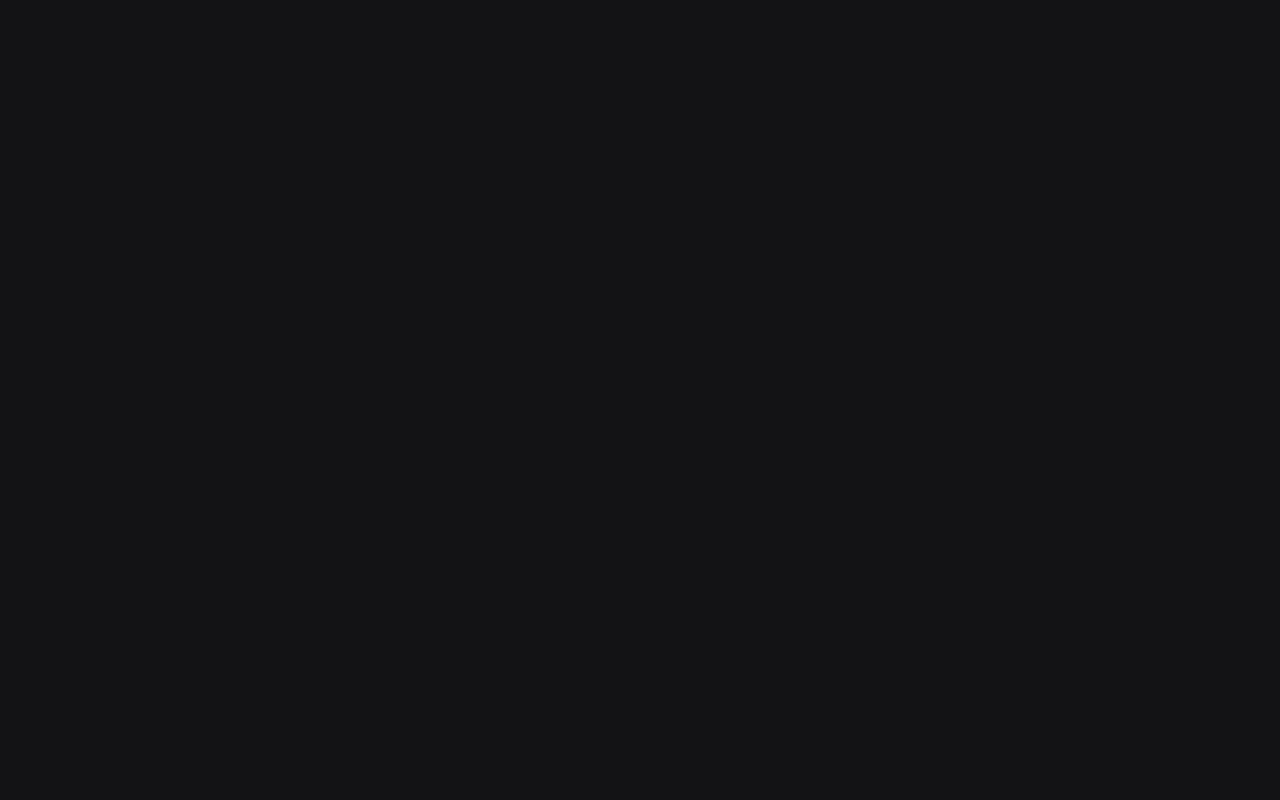
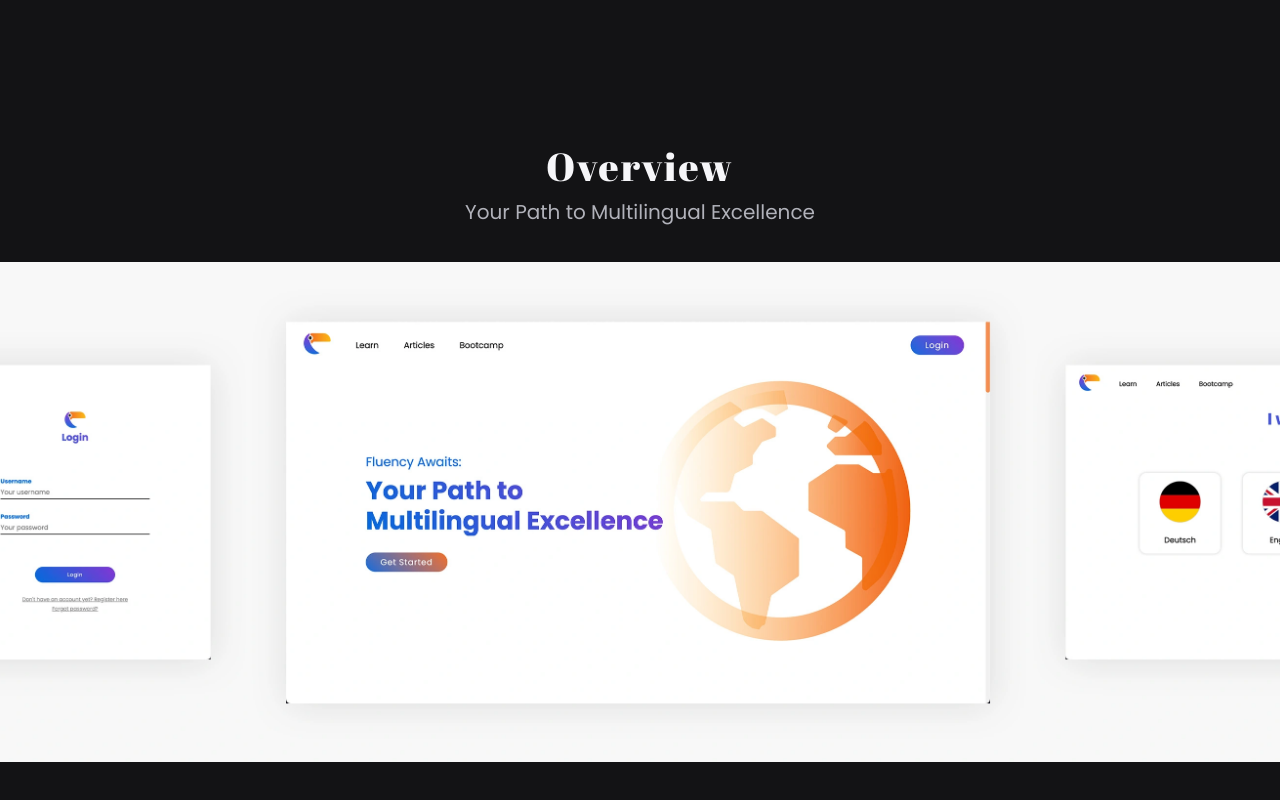
Before and after one commit to ditramadia/portdia, a Next.js app: page /projects/toco in a window 1280 px wide. Shown: the part 1968-2768 px from the top of the page. Before the commit the page ends 1851 px from the top, so only its background shows below. Built offline with nearby package versions, Linux system fonts and the light colour scheme.

Commit message:
feat: add project overview and highlights component

```diff
--- a/src/app/page.tsx
+++ b/src/app/page.tsx
@@ -227,7 +227,7 @@ export default function Home() {
             Beyond this page
           </motion.h3>
           <motion.h2
-            className="mb-5 heading-3 text-on-surface text-center md:heading-1"
+            className="mb-5 heading-1 text-on-surface text-center"
             variants={githubVariants}
             initial='initial'
             whileInView='animate'
--- a/src/app/projects/toco/page.tsx
+++ b/src/app/projects/toco/page.tsx
@@ -1,10 +1,15 @@
 'use client';
+
+import Image from "next/image";
 
 import NavbarBack from "@/components/organism/NavbarBack";
 import ProjectThumbnail from "@/components/organism/ProjectThumbnail";
 import ProjectTitle from "@/components/organism/ProjectTitle";
 import ProjectContent from "@/components/organism/ProjectContent";
 import ProjectDetails from "@/components/organism/ProjectDetails";
+import ProjectOverview from "@/components/organism/ProjectOverview";
+import ProjectHighlights from "@/components/organism/ProjectHighlights";
+import Footer from "@/components/organism/Footer";
 
 function Toco() {
   const projectData = {
@@ -47,7 +52,55 @@ function Toco() {
         'Front-End Developer',
         'Back-End Developer',
       ]
-    }
+    },
+    overview: {
+      title: 'Overview',
+      subtitle: 'Your Path to Multilingual Excellence',
+      image: {
+        url: 'toco-overview.webp',
+        alt: 'Toco overview'
+      }
+    },
+    highlights: [
+      {
+        title: 'Learn from videos and exercises',
+        subtitle: 'Select a module and watch its videos to improve your language fluency. Videos are categorized by modules. At the end of each module, there is an exercise to test your understanding of the module.',
+        images: [
+          {
+            url: 'toco-section1-1.webp',
+            alt: 'Toco watch video'
+          },
+          {
+            url: 'toco-section1-2.webp',
+            alt: 'Toco exercise'
+          },
+        ]
+      },
+      {
+        title: 'Earn points and get awesome merchs',
+        subtitle: 'Points are earned by finishing a module or redeeming a voucher code. These points are then used buy merchandises available in our shop.',
+        images: [
+          {
+            url: 'toco-section2-1.webp',
+            alt: 'Toco merchandise shop'
+          },
+          {
+            url: 'toco-section2-2.webp',
+            alt: 'Toco transaction history'
+          },
+        ]
+      },
+      {
+        title: 'Manage content as admin',
+        subtitle: 'As an admin, you can manage available languages, modules, videos, exercises, merchandise, voucher code, and users',
+        images: [
+          {
+            url: 'toco-section3-1.webp',
+            alt: 'Toco Admin content management system'
+          },
+        ]
+      },
+    ]
   }
 
   return (
@@ -63,7 +116,7 @@ function Toco() {
           alt={projectData.thumbnail.projectThumbnailAlt}
         />
 
-        <div className="max-w-[1000px] w-11/12 mb-14 mx-auto">
+        <div className="max-w-[1000px] w-11/12 mb-80 mx-auto">
 
           <ProjectTitle
             title={projectData.heading.title}
@@ -88,7 +141,29 @@ function Toco() {
 
         </div>
 
+        <div className="w-full h-fit flex flex-col items-center">
+
+          <ProjectOverview
+            title={projectData.overview.title}
+            subtitle={projectData.overview.subtitle}
+            image={projectData.overview.image}
+          />
+
+          {
+            projectData.highlights.map((highlight) => (
+              <ProjectHighlights
+                title={highlight.title}
+                subtitle={highlight.subtitle}
+                images={highlight.images}
+              />
+            ))
+          }
+
+        </div>
+
       </main>
+
+      <Footer />
     </>
   );
 };
--- /dev/null
+++ b/src/components/organism/ProjectHighlights.tsx
@@ -0,0 +1,33 @@
+import Image from "next/image";
+
+interface ProjectHighlightsProps {
+  title: string,
+  subtitle: string,
+  images: {
+    url: string,
+    alt: string
+  }[]
+}
+
+function ProjectHighlights(props: ProjectHighlightsProps) {
+  const { title, subtitle, images } = props;
+
+  return (
+    <>
+      <div className="max-w-[800px] w-11/12 mb-24">
+        <h2 className="heading-4 text-on-surface text-center leading-none tracking-wider mb-5">{title}</h2>
+        <h3 className="max-w-[600px] w-full mx-auto body text-on-surface-variant text-center leading-relaxed mb-14">{subtitle}</h3>
+
+        {
+          images.map((image, index) => (
+            <div className="relative w-full h-[200px] mx-auto mb-7 rounded-xl overflow-hidden md:h-[500px]">
+              <Image src={`/images/${image.url}`} alt={image.alt} fill style={{ objectFit: 'cover' }}/>
+            </div>
+          ))
+        }
+      </div>
+    </>
+  );
+};
+
+export default ProjectHighlights;
--- /dev/null
+++ b/src/components/organism/ProjectOverview.tsx
@@ -0,0 +1,26 @@
+import Image from "next/image";
+
+interface ProjectOverviewProps {
+  title: string,
+  subtitle: string,
+  image: {
+    url: string,
+    alt: string
+  }
+};
+
+function ProjectOverview(props: ProjectOverviewProps) {
+  const { title, subtitle, image } = props;
+
+  return (
+    <div className="w-full mb-24">
+      <h2 className="heading-3 text-on-surface text-center leading-none tracking-wider mb-4">{title}</h2>
+      <h3 className="text-[1.25rem] poppins text-on-surface-variant text-center leading-none mb-10 ">{subtitle}</h3>
+      <div className="relative w-full h-[200px] md:h-[500px]">
+        <Image src={`/images/${image.url}`} alt={image.alt} fill style={{ objectFit: 'cover' }}/>
+      </div>
+    </div>
+  );
+};
+
+export default ProjectOverview;
```
